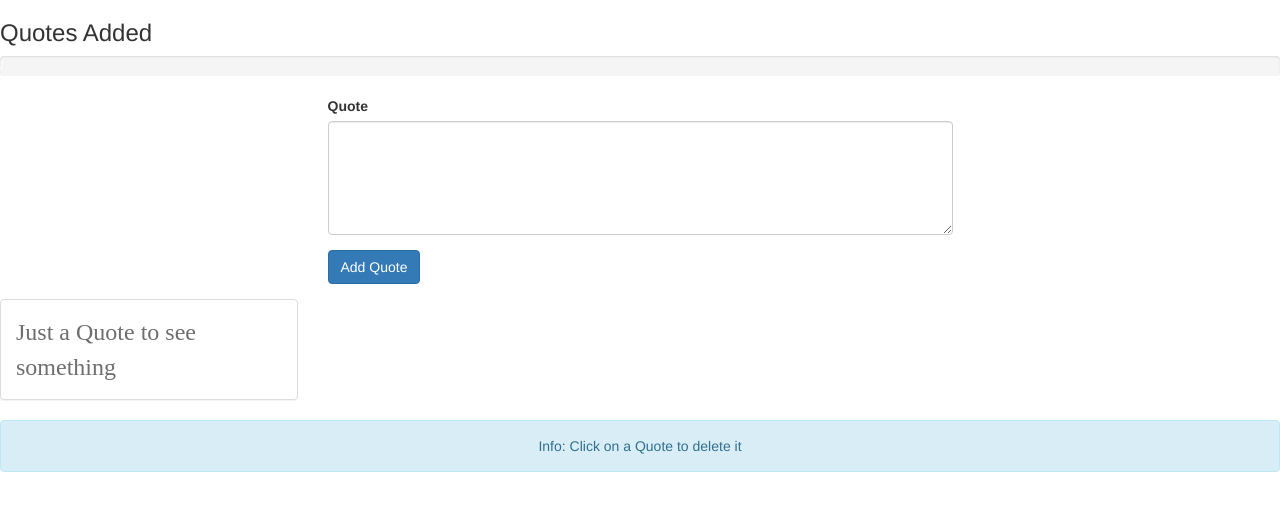
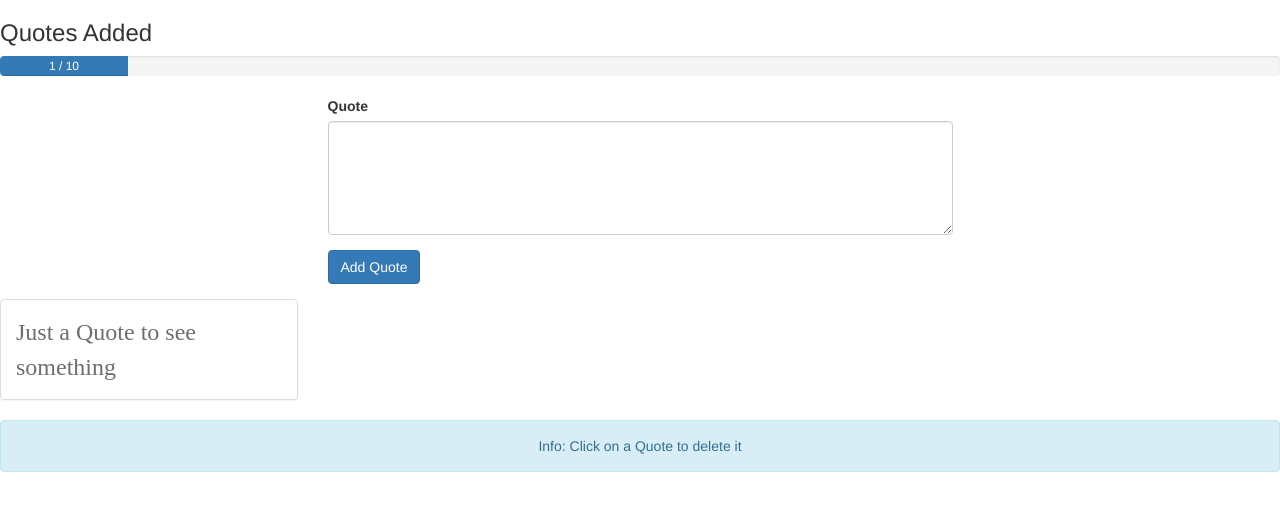
Before and after one commit to kamalogudah/quotes, a Vue app: page / in a window 1280 px wide. Shown: the top 510 px of the page. Built offline with nearby package versions, Linux system fonts and the light colour scheme; a web font is replaced by a local one.

Commit message:
Finishing Touches and State management

```diff
--- a/src/App.vue
+++ b/src/App.vue
@@ -1,6 +1,6 @@
 <template>
   <div id="container">
-    <app-header></app-header>
+    <app-header :quoteCount="quotes.length" :maxQuotes="maxQuotes"></app-header>
     <app-new-quote @quoteAdded="newQuote"></app-new-quote>
     <app-quote-grid :quotes="quotes" @quoteDeleted="deleteQuote"></app-quote-grid>
     <div class="row">
@@ -24,6 +24,9 @@ export default {
   },
   methods: {
     newQuote(quote) {
+      if (this.quotes.length >= this.maxQuotes) {
+        return alert('Please delete Quotes first!');
+      }
       this.quotes.push(quote);
     },
     deleteQuote(index) {
```
